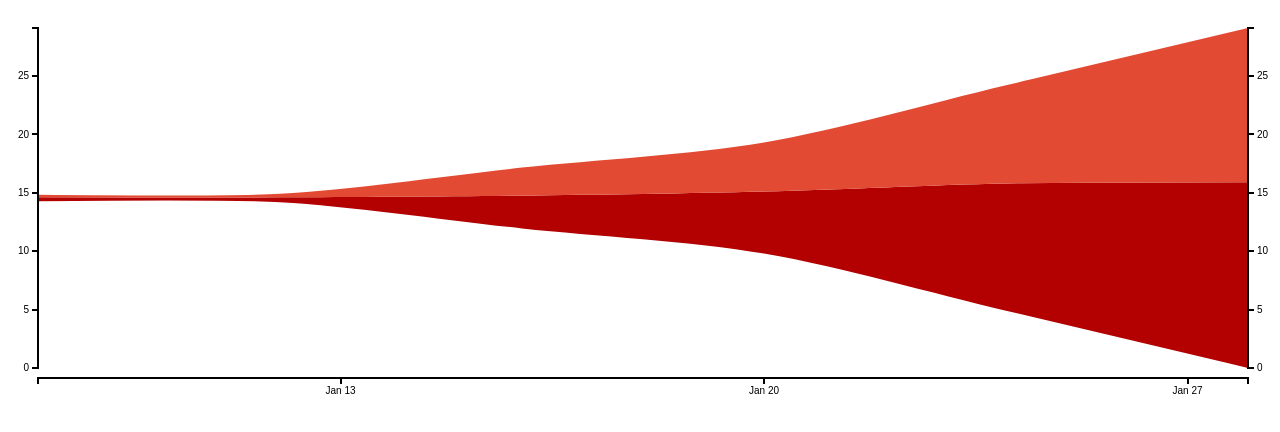
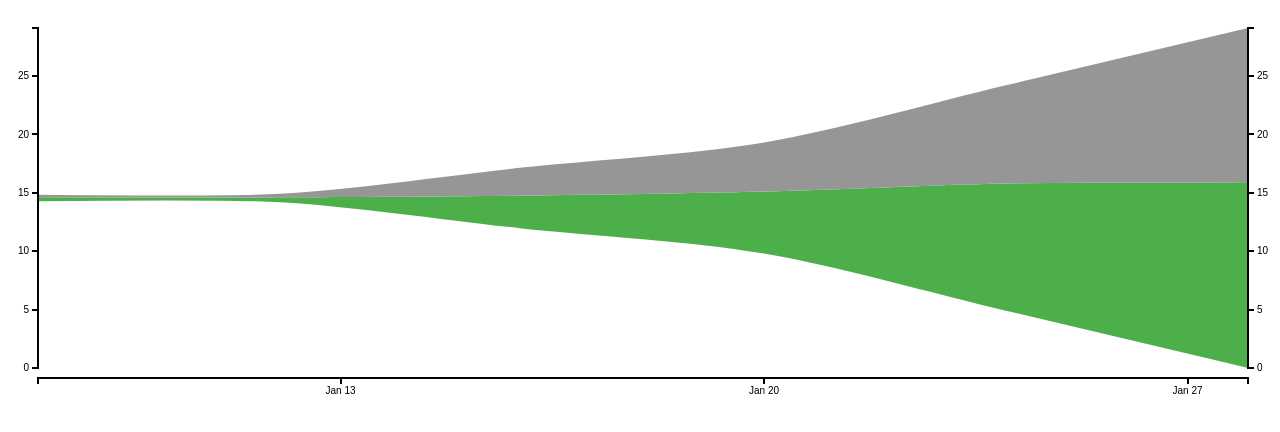
Before and after one commit to joryfleming/D3steamtest, a plain HTML site: page index.html in a window 1280 px wide. Drawn offline with nearby package versions, Linux system fonts and the light colour scheme.

Commit message:
Update index.html

```diff
--- a/index.html
+++ b/index.html
@@ -33,7 +33,7 @@
 var trees = [0.34, 0.41, 2.8, 5.3, 10.9, 15.9];
 var buildings = [0.2, 0.3, 2.4, 4.2, 8.4, 13.3];
 
-chart("data.csv", "orange");
+chart("data.csv", "custom");
 
 var datearray = [];
 var colorrange = [];
@@ -49,6 +49,9 @@ else if (color == "pink") {
 }
 else if (color == "orange") {
   colorrange = ["#B30000", "#E34A33", "#FC8D59", "#FDBB84", "#FDD49E", "#FEF0D9"];
+}
+else if (color == "custom") {
+  colorrange = ["#4daf4a", "#969696"];
 }
 strokecolor = colorrange[0];
 
```
